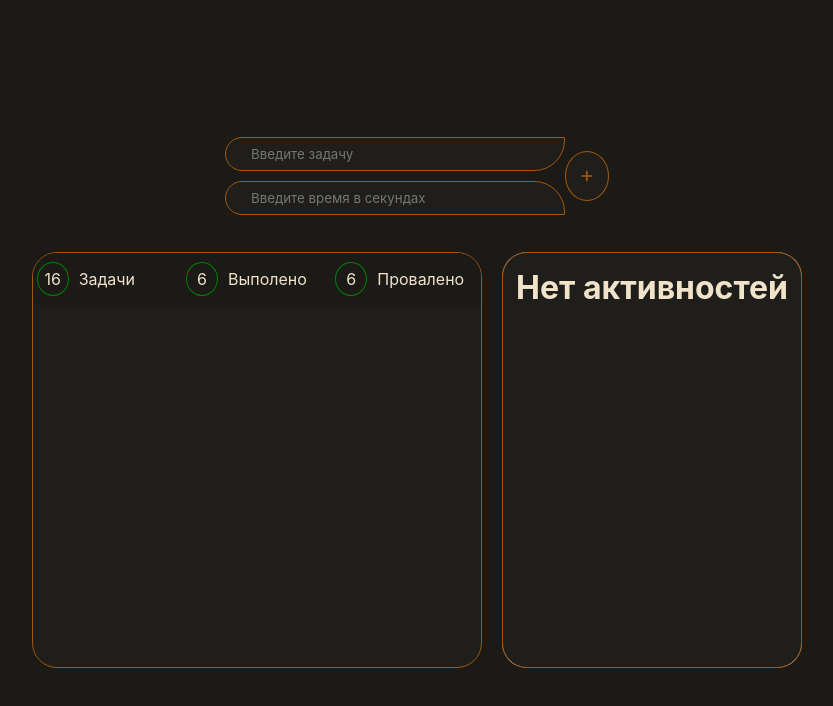
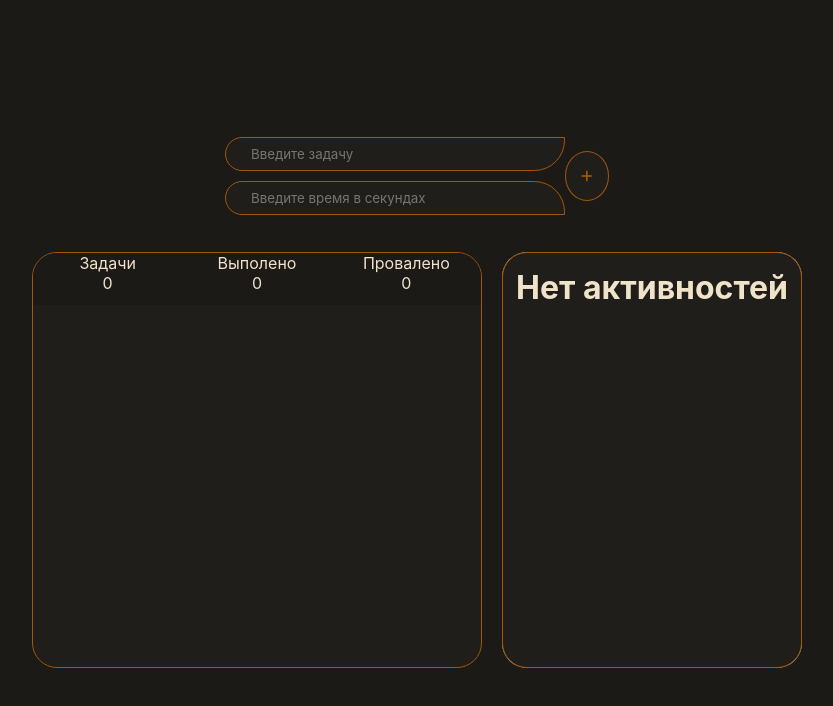
Before and after one commit to Kalachinskii/TimerTask, a React (Vite) app: page / in a window 1280 px wide. Shown: the top 706 px of the page, without its empty margins (223-1056 px from the left). Built offline with nearby package versions, Linux system fonts and the light colour scheme.

Commit message:
ref: исправлен TaskList => разбит на компаненты

```diff
--- a/src/components/ActiveTaskCard/activeTaskCard.module.css
+++ b/src/components/ActiveTaskCard/activeTaskCard.module.css
@@ -43,9 +43,14 @@ h1 i:hover {
     justify-content: center;
     align-items: center;
     font-size: 22px;
+    border: 1px solid #A35709;
+    border-radius: 25px;
+}
+
+.play-pause i:hover,
+.completed i:hover {
     box-shadow: 1px 1px 3px rgba(163, 87, 9, 0.5),
     inset 0px 0px 8px rgba(163, 87, 9, 0.8);
-    border-radius: 25px;
 }
 
 .task-card .play-pause i {
--- a/src/components/TaskList/taskList.module.css
+++ b/src/components/TaskList/taskList.module.css
@@ -51,8 +51,13 @@
 }
 
 .task-btn {
+    position: relative;
+    z-index: 10;
+}
+
+.task-btn {
     display: flex;
-    width: 35px;
+    width: 75px;
     justify-content: space-around;
 }
 
@@ -101,8 +106,7 @@ h5 {
     height: 100%;
     width: 100%;
     display: flex;
-    justify-content: center;
-    align-items: center;
+    flex-direction: column;
     cursor: pointer;
 }
 
@@ -112,8 +116,13 @@ h5 {
 }
 
 .btn-box p {
-    width: 100px;
-    margin-left: 10px;
+    width: 100%;
+    text-align: center;
+}
+
+.btn-box span {
+    width: 100%;
+    text-align: center;
 }
 
 .quantity {
--- /dev/null
+++ b/src/components/TaskList/ui/BtnList.jsx
@@ -0,0 +1,20 @@
+import styles from '../taskList.module.css';
+
+export default function BtnList({tasks, setBtnState}) {
+    const btns = ["Задачи", "Выполено", "Провалено"];
+
+    const btnsOut = btns.map((el, ind) => (
+        <div key={ind} onClick={() => setBtnState(ind)} className={styles['btn-task', 'btn-box']}>
+            <p>{el}</p>
+        {ind == 0 && <span>{tasks.filter(task => !task.failed && !task.completed).length}</span>}
+        {ind == 1 && <span>{tasks.filter(task => task.completed).length}</span>}
+        {ind == 2 && <span>{tasks.filter(task => task.failed).length}</span>}
+    </div>
+    ));
+
+    return (
+        <div className={styles['btn-list']}>
+            {btnsOut}
+        </div>
+    )
+}
--- /dev/null
+++ b/src/components/TaskList/ui/Task.jsx
@@ -0,0 +1,23 @@
+import styles from '../taskList.module.css';
+
+export default function Task({activeTask, deleteTask, el}) {
+    return (
+        <div className={styles["task"]}  key={el.id} onClick={() => activeTask(el.id)}>
+            <div className={styles["task-time"]}>
+                <h3>{el.task}</h3>
+                <h5>
+                    <span>Время: </span>
+                    {new Date(el.time * 1000).toISOString().substr(11, 8)}
+                </h5>
+            </div>
+            <div className={styles["task-btn"]}>
+                <i className="fa-solid fa-trash"
+                    onClick={(e) => {
+                        // Остановить всплытие события (activeTask(el.id) - выдавал error)
+                        e.stopPropagation();
+                        deleteTask(el.id);
+                    }}></i>
+            </div>
+        </div>
+    )
+}
--- a/src/components/TaskList/ui/TaskList.jsx
+++ b/src/components/TaskList/ui/TaskList.jsx
@@ -1,78 +1,26 @@
 import { useState } from 'react';
 import styles from '../taskList.module.css';
+import BtnList from './BtnList';
+import Task from './Task';
 
 export function TaskList({tasks, deleteTask, activeTask}) {
     const [btnState, setBtnState] = useState(0);
-    const [activeTaskId, setActiveTaskId] = useState(null);
 
     return (
         <div className={styles['task-list']}>
-            <div className={styles['btn-list']}>
-                <div onClick={() => setBtnState(0)} className={styles['btn-task', 'btn-box']}>
-                    <div className={styles['quantity']}>
-                        <span>16</span>
-                    </div>
-                    <p>Задачи</p>
-                </div>
-                <div onClick={() => setBtnState(1)} className={styles['btn-success', 'btn-box']}>
-                    <div className={styles['quantity']}>
-                        <span>6</span>
-                    </div>
-                    <p>Выполено</p>
-                </div>
-                <div onClick={() => setBtnState(2)} className={styles['btn-failed', 'btn-box']}>
-                    <div className={styles['quantity']}>
-                        <span>6</span>
-                    </div>
-                    <p>Провалено</p>
-                </div>
-            </div>
+            <BtnList tasks={tasks} setBtnState={setBtnState}/>
             <div className={styles['tasks']}>
                 {/* Активные */}
                 {btnState === 0 && tasks.map(el => !el.failed && !el.completed && (
-                    <div className={`${styles["task"]} ${el.id === activeTaskId ? styles["active"] : ""}`}  key={el.id} onClick={() => {activeTask(el.id); setActiveTaskId(el.id)}}>
-                        <div className={styles["task-time"]}>
-                            <h3>{el.task}</h3>
-                            <h5>
-                                <span>Время: </span>
-                                {new Date(el.time * 1000).toISOString().substr(11, 8)}
-                            </h5>
-                        </div>
-                        <div className={styles["task-btn"]}>
-                            <i className="fa-solid fa-trash" onClick={() => deleteTask(el.id)}></i>
-                        </div>
-                    </div>
+                    <Task key={el.id} activeTask={activeTask} deleteTask={deleteTask} el={el}/>
                 ))}
                 {/* Выполненые */}
                 {btnState === 1 && tasks.map(el => el.completed && (
-                    <div className={styles["task"]} key={el.id} >
-                        <div className={styles["task-time"]}>
-                            <h3>{el.task}</h3>
-                            <h5>
-                                <span>Время: </span>
-                                {new Date(el.time * 1000).toISOString().substr(11, 8)}
-                            </h5>
-                        </div>
-                        <div className={styles["task-btn"]}>
-                            <i className="fa-solid fa-trash" onClick={() => deleteTask(el.id)}></i>
-                        </div>
-                    </div>
+                    <Task key={el.id} activeTask={activeTask} deleteTask={deleteTask} el={el}/>
                 ))}
                 {/* Проваленные */}
                 {btnState === 2 && tasks.map(el => el.failed && (
-                    <div className={styles["task"]} key={el.id} >
-                        <div className={styles["task-time"]}>
-                            <h3>{el.task}</h3>
-                            <h5>
-                                <span>Время: </span>
-                                {new Date(el.time * 1000).toISOString().substr(11, 8)}
-                            </h5>
-                        </div>
-                        <div className={styles["task-btn"]}>
-                            {/* <i className="fa-solid fa-reply" onClick={() => replaceTask(el.id)}></i> */}
-                            <i className="fa-solid fa-trash" onClick={() => deleteTask(el.id)}></i>
-                        </div>
-                    </div>
+                    <Task key={el.id} activeTask={activeTask} deleteTask={deleteTask} el={el}/>
                 ))}
             </div>
         </div>
```
